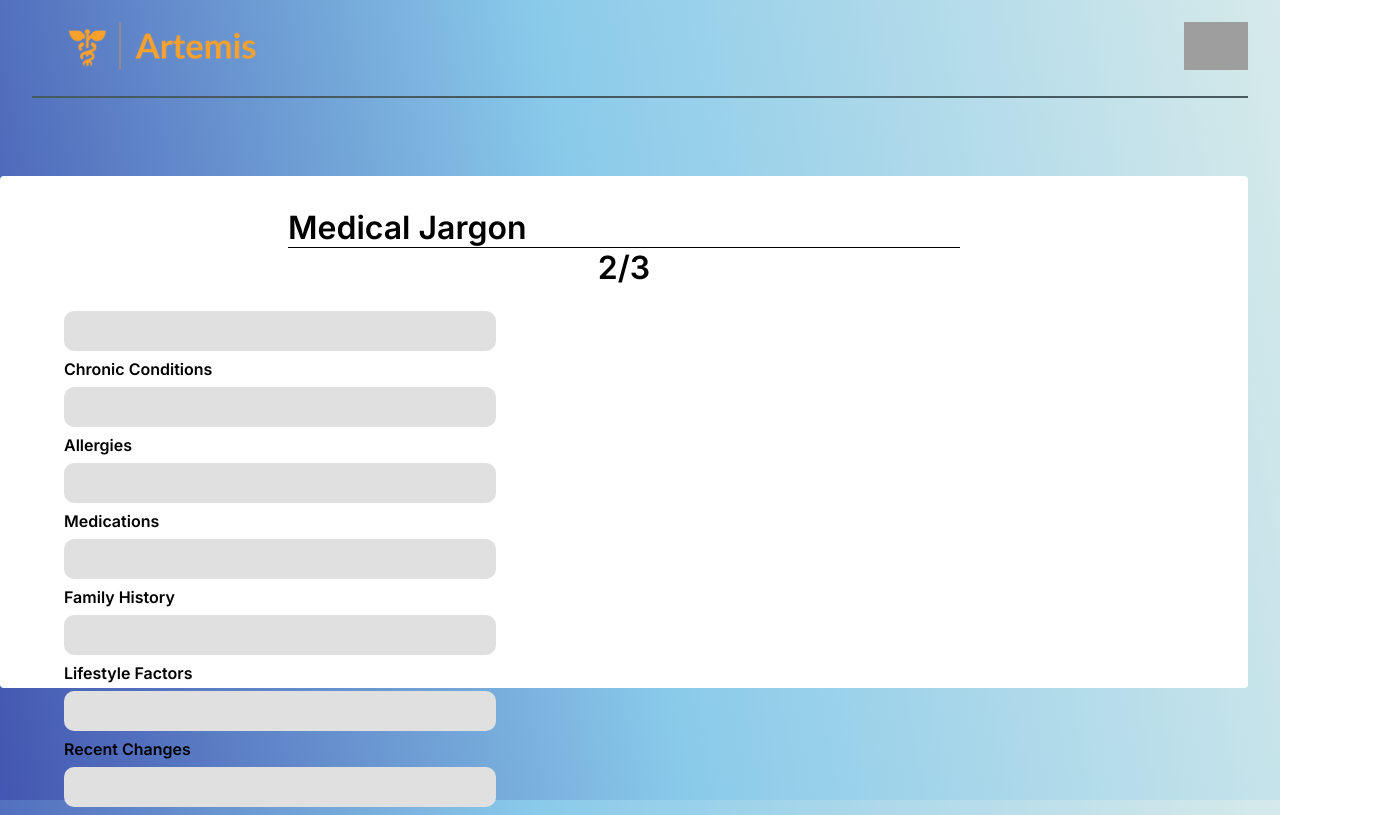
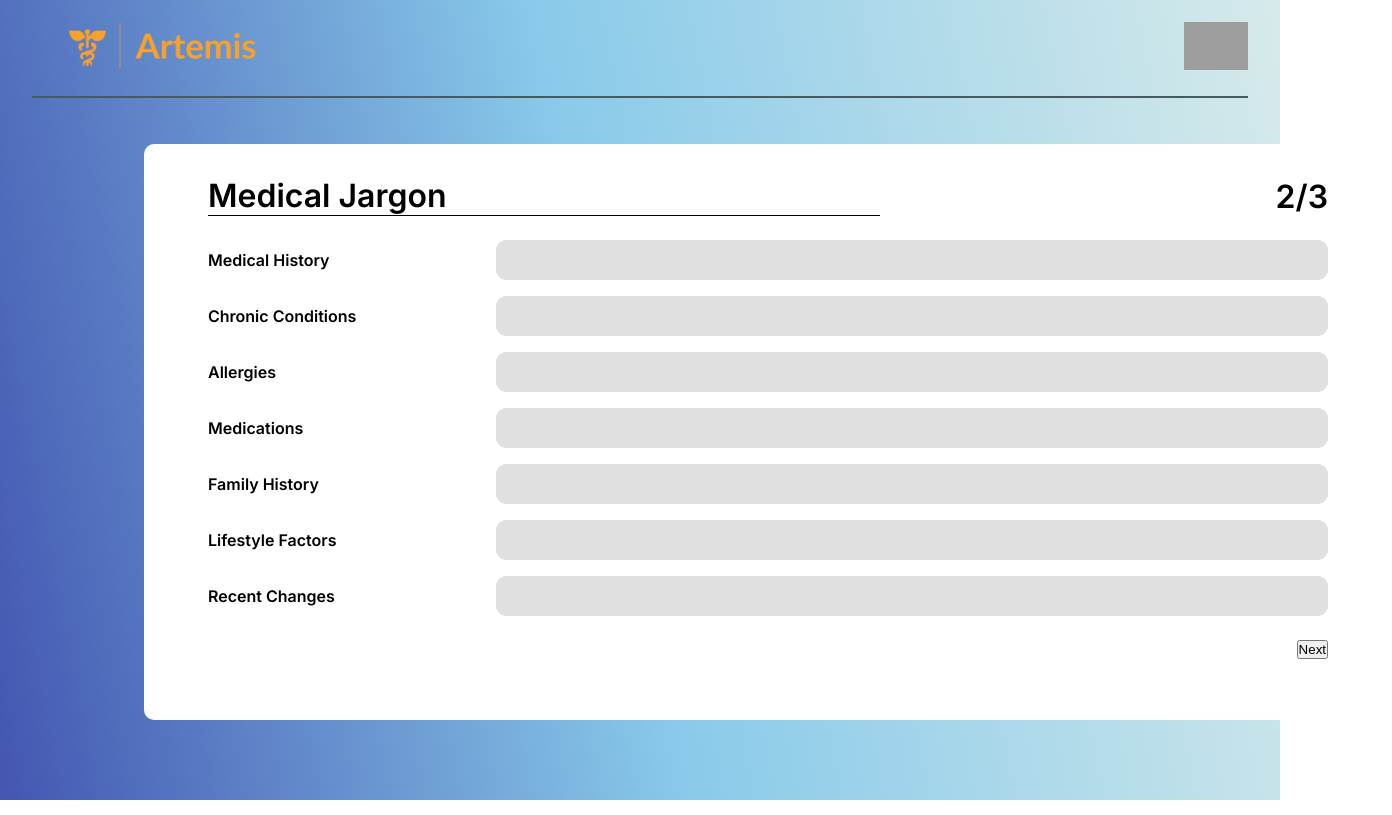
Before and after one commit to Krypthon-Hackathon-VITC/Team-50, a React (Create React App) app in the folder frontend/: page /questionare2 in a window 1280 px wide. Shown: the whole page, 1392 px wide, since content can reach past the window. Built offline with nearby package versions, Linux system fonts and the light colour scheme; grey boxes are pictures that could not be loaded.

Commit message:
questionare css

```diff
--- a/frontend/src/Components/Questionare.css
+++ b/frontend/src/Components/Questionare.css
@@ -34,16 +34,17 @@
     flex-direction: column;
     background-color: white;
     width: 70rem;
-    height: 27rem;
-    border-radius: 4px;
+    height: 35rem;
+    border-radius: 10px;
     color: black;
     padding: 0 4rem;
     padding-top: 1rem;
-    padding-bottom: 4rem;
-    margin-top: 4rem;
+    position: absolute;
+    top: 9rem;
+    left: 9rem;
 }
 
-.top {
+.top2 {
     display: flex;
     flex-direction: row;
     justify-content: space-between;
@@ -106,20 +107,37 @@ input {
     text-align: left;
 }
 
-.top-container{
+.top-container {
     display: flex;
     justify-content: space-between;
 }
 
-.head-left{
+.head-left {
     border-bottom: 1px solid black;
     width: 42rem;
     text-align: left;
-
 }
 
-
-
-.each-element{
+.each-element {
     display: flex;
 }
+
+.bottomBox{
+    display: flex;
+    justify-content: flex-end;
+    align-items: center;
+}
+
+.bottomBox button{
+    margin-top: 1rem;
+}
+
+.flex{
+    display: flex;
+    align-items: center;
+    justify-content: space-between;
+}
+
+.flex input{
+    width: 50rem;
+}
--- a/frontend/src/Components/Questionare1.jsx
+++ b/frontend/src/Components/Questionare1.jsx
@@ -1,7 +1,6 @@
 import React from 'react';
 import './Questionare.css';
-
-
+import { Link } from "react-router-dom";
 
 export const Questionare1 = () => {
   return (
@@ -9,16 +8,14 @@ export const Questionare1 = () => {
       <nav className='navbar'>
         <div className="logo">
           <img id='artemis-logo' src={require('../static/images/logo.png')} alt="Artemis Logo" />
-        {/* <img id='artemis-logo' src={require('../static/images/logo.png')} alt="Artemis Logo" /> */}
         </div>
         <div className="personLogo">
           <img id='person-logo' src={require('../static/images/personLogo.png')} alt="Person Logo" />
-        {/* <img id='person-logo' src={require('../static/images/personLogo.png')} alt="Person Logo" /> */}
         </div>
       </nav>
 
       <div className="box">
-        <div className="top">
+        <div className="top2">
           <div className="top-left"><h1>Basics</h1> </div>
           <div className="top-right"><h1>1/3</h1> </div>
         </div>
@@ -38,10 +35,11 @@ export const Questionare1 = () => {
             <input type="date" />
             <label htmlFor="BloodGroup">Blood Group</label>
             <input type="text" />
-
           </div>
-
-       </div>
+        </div>
+        <div className="bottomBox">
+          <Link to="http://localhost:3000/questionare2"><button>Next</button></Link>
+        </div>
       </div>
     </>
   )
--- a/frontend/src/Components/Questionare2.jsx
+++ b/frontend/src/Components/Questionare2.jsx
@@ -1,9 +1,10 @@
 import React from 'react'
+import { Link } from "react-router-dom";
 
 export const Questionare2 = () => {
   return (
     <div>
-     <nav className='navbar'>
+      <nav className='navbar'>
         <div className="logo">
           <img id='artemis-logo' src={require('../static/images/logo.png')} alt="Artemis Logo" />
         </div>
@@ -11,28 +12,45 @@ export const Questionare2 = () => {
           <img id='person-logo' src={require('../static/images/personLogo.png')} alt="Person Logo" />
         </div>
       </nav>
-         <div className="box">
-         <div className="top">
+      <div className="box">
+        <div className="top2">
           <div className="top-left"><h1>Medical Jargon</h1> </div>
           <div className="top-right"><h1>2/3</h1> </div>
         </div>
-         <div className="query-box">
-            <label htmlFor="MedicalHistory"Medical History></label>
+        <div className="query-box">
+          <div className="flex">
+            <label htmlFor="MedicalHistory"> Medical History</label>
             <input type="text" />
+          </div>
+          <div className="flex">
             <label htmlFor="ChronicConditions">Chronic Conditions</label>
             <input type="text" />
+          </div>
+          <div className="flex">
             <label htmlFor="Allergies">Allergies</label>
             <input type="text" />
+          </div>
+          <div className="flex">
             <label htmlFor="Medications">Medications</label>
             <input type="text" />
+          </div>
+          <div className="flex">
             <label htmlFor="FamHistory">Family History</label>
             <input type="text" />
+          </div>
+          <div className="flex">
             <label htmlFor="LifestyleFactors">Lifestyle Factors</label>
             <input type="text" />
+          </div>
+          <div className="flex">
             <label htmlFor="Recent Changes">Recent Changes</label>
             <input type="text" />
-         </div>
-         </div>
+          </div>
+        </div>
+        <div className="bottomBox">
+          <Link to="http://localhost:3000/questionare3"><button>Next</button></Link>
+        </div>
+      </div>
     </div>
   )
 }
--- a/frontend/src/Components/Questionare3.jsx
+++ b/frontend/src/Components/Questionare3.jsx
@@ -14,25 +14,33 @@ export const Questionare3 = () => {
       </nav>
 
       <div className="box">
-        <div className="top-container">
-          <div className="head-left">
-           Medical Jargon
-          </div>
-          <div className="head-right">3/3</div>
+        <div className="top2">
+          <div className="top-left"><h1>Medical Jargon</h1> </div>
+          <div className="top-right"><h1>3/3</h1> </div>
         </div>
 
         <div className="questions">
           <form >
+            <div className="flex">
               <label htmlFor="Communication">Preferred form of Communication</label>
               <input type="text" />
+            </div>
+            <div className="flex">
               <label htmlFor="Preferences">Healthcare Preferences</label>
               <input type="text" />
+            </div>
+            <div className="flex">
               <label htmlFor="Considerations">Religious/Cultural Considerations</label>
               <input type="text" />
+            </div>
+            <div className="flex">
               <label htmlFor="CurrIllness">Current Illness</label>
               <input type="text" />
+            </div>
+            <div className="flex">
               <label htmlFor="Status">Status</label>
               <input type="text" />
+            </div>
           </form>
         </div>
       </div>
```
Also changed, not shown: frontend/src/Components/DoctorLanding.jsx (line endings or trailing spaces). Lines whose indentation alone changed are shown as unchanged.
